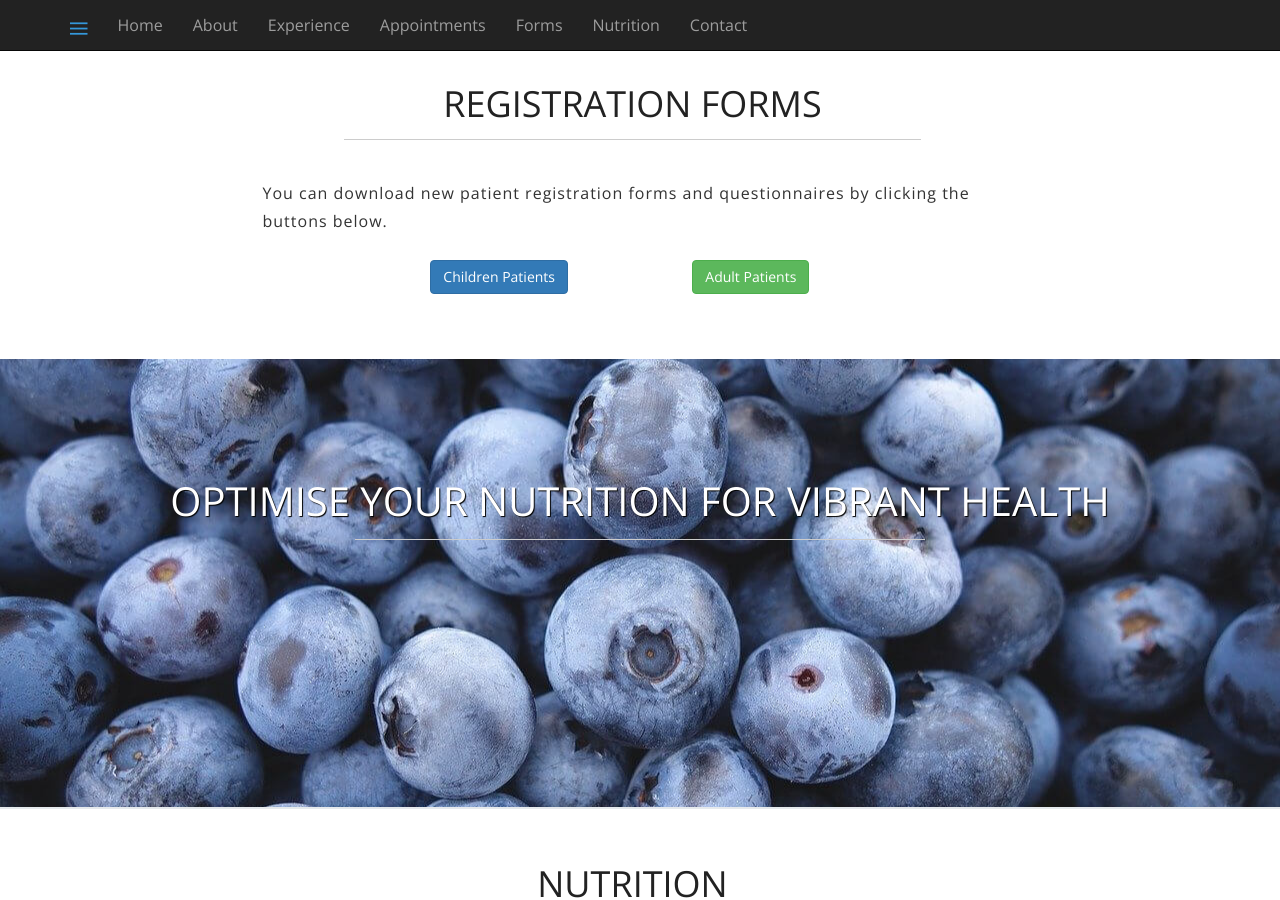
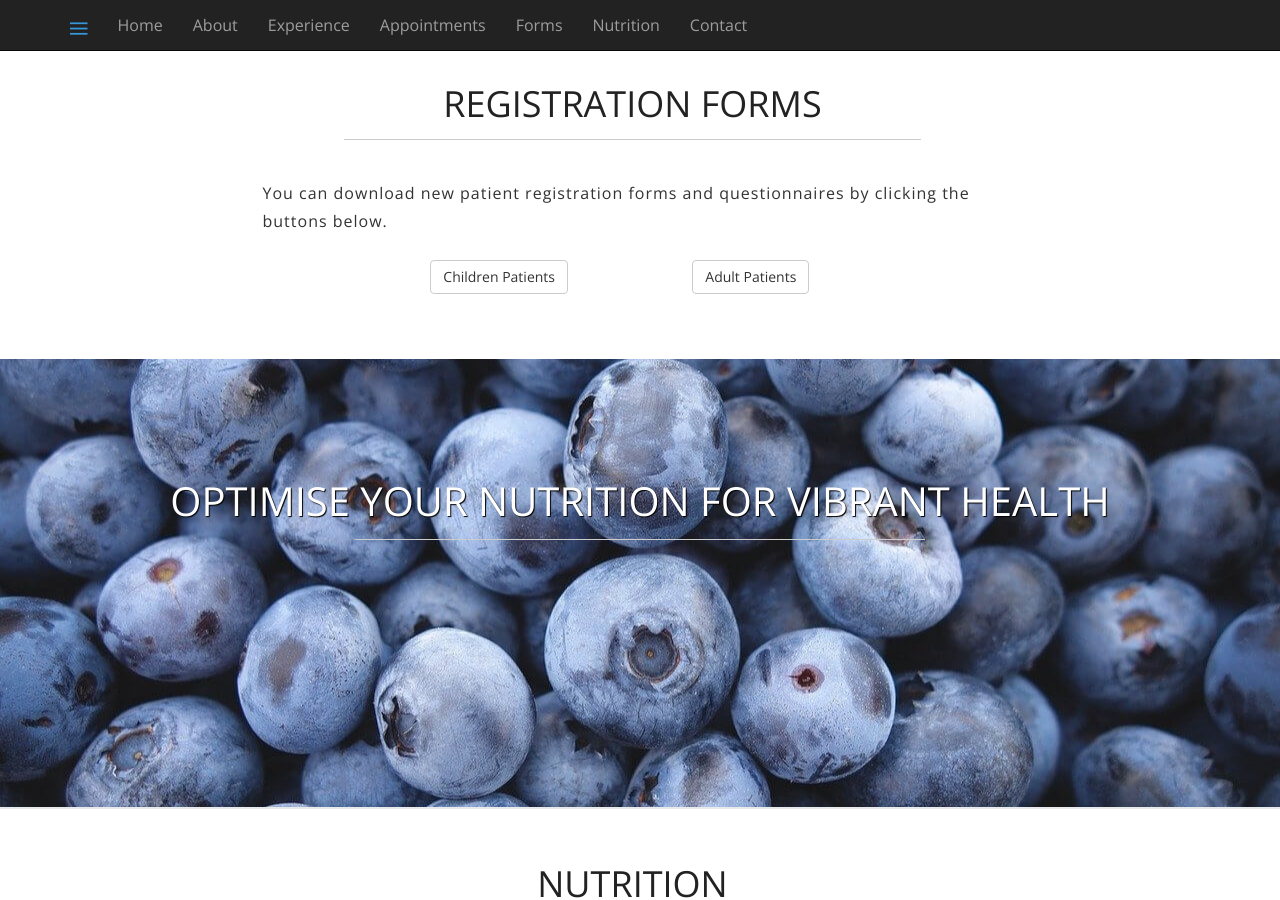
Before and after one commit to huseyinozyilmaz/drnurdan.com, a Jekyll site: the page built from index.html, in a window 1280 px wide and 900 px high, scrolled down 2632 px. Built offline with Jekyll 4.4.1, drawn with Linux system fonts in a browser that asks for light colours.

Commit message:
Styles download form buttons

```diff
--- a/_includes/forms.html
+++ b/_includes/forms.html
@@ -1,9 +1,9 @@
 <p>You can download new patient registration forms and questionnaires by clicking the buttons below.</p>
 <div class="row">
   <div class="col-md-offset-2 col-md-4 centered">
-    <a class="btn btn-primary" role="button" href="/assets/forms/ChildrenPatientRegistrationForm.docx" download="ChildrenPatientRegistrationForm.docx">Children Patients</a>
+    <a class="btn btn-default" role="button" href="/assets/forms/ChildrenPatientRegistrationForm.docx" download="ChildrenPatientRegistrationForm.docx">Children Patients</a>
   </div>
   <div class="col-md-4 centered">
-    <a class="btn btn-success" role="button" href="/assets/forms/AdultPatientRegistrationForm.docx" download="AdultPatientRegistrationForm.docx">Adult Patients</a>
+    <a class="btn btn-default" role="button" href="/assets/forms/AdultPatientRegistrationForm.docx" download="AdultPatientRegistrationForm.docx">Adult Patients</a>
   </div>
 </div>
```
